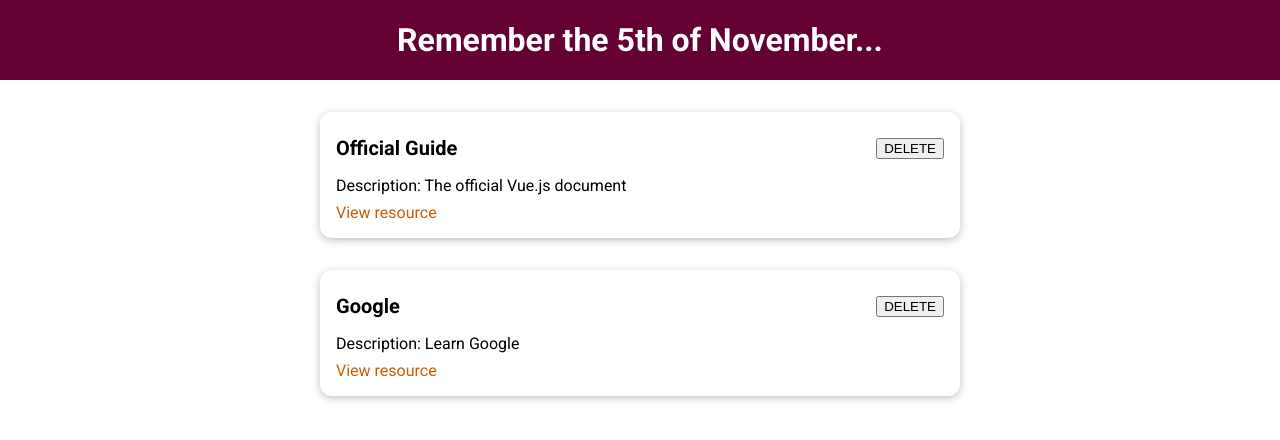
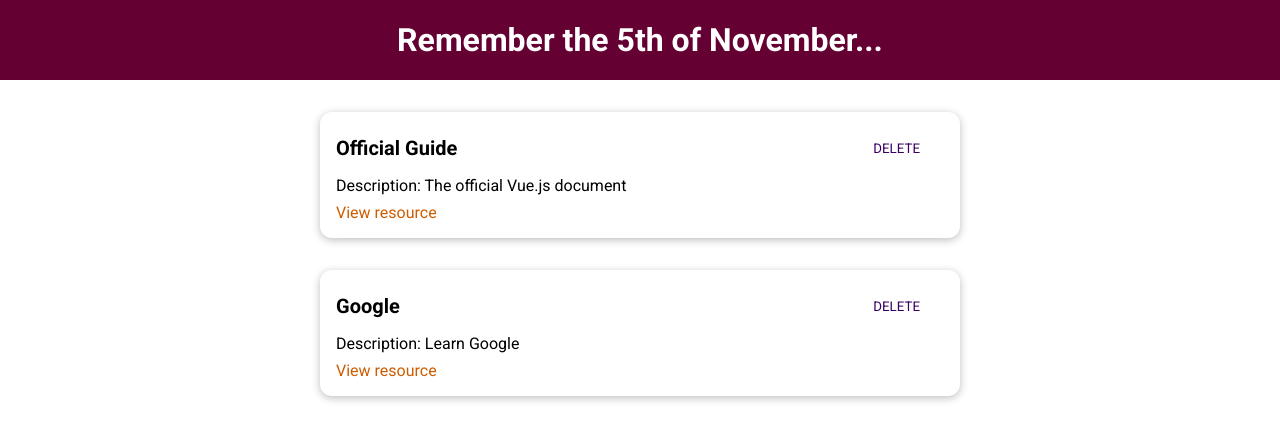
Before and after one commit to cyrilmarois/udemy-vue, a Vue app in the folder Projects/learning/: page / in a window 1280 px wide. Shown: the top 440 px of the page. Built offline with nearby package versions, Linux system fonts and the light colour scheme.

Commit message:
feat(button): add custom button

```diff
--- a/Projects/learning/src/components/CourseItem.vue
+++ b/Projects/learning/src/components/CourseItem.vue
@@ -3,7 +3,7 @@
     <base-card>
       <header>
         <h3>{{ title }}</h3>
-        <button>DELETE</button>
+        <base-button mode="flat">DELETE</base-button>
       </header>
       <p>
         <span>Description</span>: <span>{{ description }}</span>
--- /dev/null
+++ b/Projects/learning/src/components/UI/BaseButton.vue
@@ -0,0 +1,40 @@
+<template>
+  <button :class="mode"><slot /></button>
+</template>
+
+<script>
+export default {
+  props: ['type', 'mode'],
+  mounted() {
+    console.log({ class: this.$refs.class });
+  },
+};
+</script>
+
+<style scoped>
+button {
+  padding: 0.75rem 1.5rem;
+  font-family: inherit;
+  background-color: #3a0061;
+  border: 1px solid #3a0061;
+  color: white;
+  cursor: pointer;
+}
+
+button:hover,
+button:active {
+  background-color: #270041;
+  border-color: #270041;
+}
+
+.flat {
+  background-color: transparent;
+  color: #3a0061;
+  border: none;
+}
+
+.flat:hover,
+.flat:active {
+  background-color: #edd2ff;
+}
+</style>
--- a/Projects/learning/src/main.js
+++ b/Projects/learning/src/main.js
@@ -1,9 +1,11 @@
 import { createApp } from 'vue';
 import App from './App.vue';
 import BaseCard from './components/UI/BaseCard';
+import BaseButton from './components/UI/BaseButton';
 
 const app = createApp(App);
 
 app.component('base-card', BaseCard);
+app.component('base-button', BaseButton);
 
 app.mount('#app');
```
